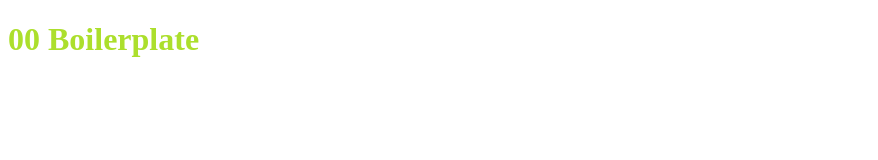
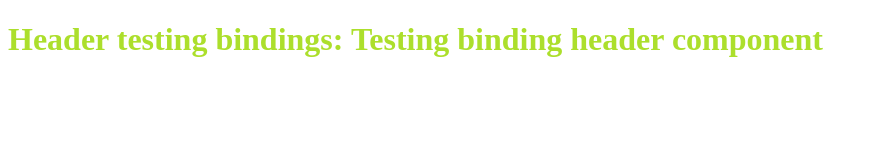
Before and after one commit to Lemoncode/angular1_5-sample-app, a website built with webpack: page 01 HelloAngular/src/index.html in a window 1280 px wide. Shown: the whole page, without its empty margins (0-878 px from the left). Built offline with nearby package versions, Linux system fonts and the light colour scheme; some packages are replaced by stand-ins of ours.

Commit message:
Sample 01 ready

```diff
--- /dev/null
+++ b/01 HelloAngular/src/components/common/header.ts
@@ -0,0 +1,14 @@
+import * as angular from 'angular';
+
+class HeaderController {
+  sampleBinding : string;
+
+  constructor() {
+    this.sampleBinding = "Testing binding header component";
+  }
+}
+
+export const header = {
+  template: '<h1>Header testing bindings: {{$ctrl.sampleBinding}}',
+  controller: HeaderController
+}
--- a/01 HelloAngular/src/index.html
+++ b/01 HelloAngular/src/index.html
@@ -1,12 +1,12 @@
 <!DOCTYPE html>
-<html>
+<html ng-app="myAppointmentsApp">
   <head>
     <meta charset="utf-8">
     <title>Angular 1.5 Sample App</title>
   </head>
   <body>
     <div>
-        <h1>00 Boilerplate</h1>
+        <header/>
     </div>
   </body>
 </html>
--- a/01 HelloAngular/src/index.ts
+++ b/01 HelloAngular/src/index.ts
@@ -1,7 +1,6 @@
 import * as angular from 'angular'
+import {header} from './components/common/header';
 
 var app = angular.module('myAppointmentsApp', []);
 
-// Just to test if the app is instantiated
-// check the browser console (developer window)
-console.log(app);
+app.component('header', header);
```
Also changed, not shown: 01 HelloAngular/README.md.
